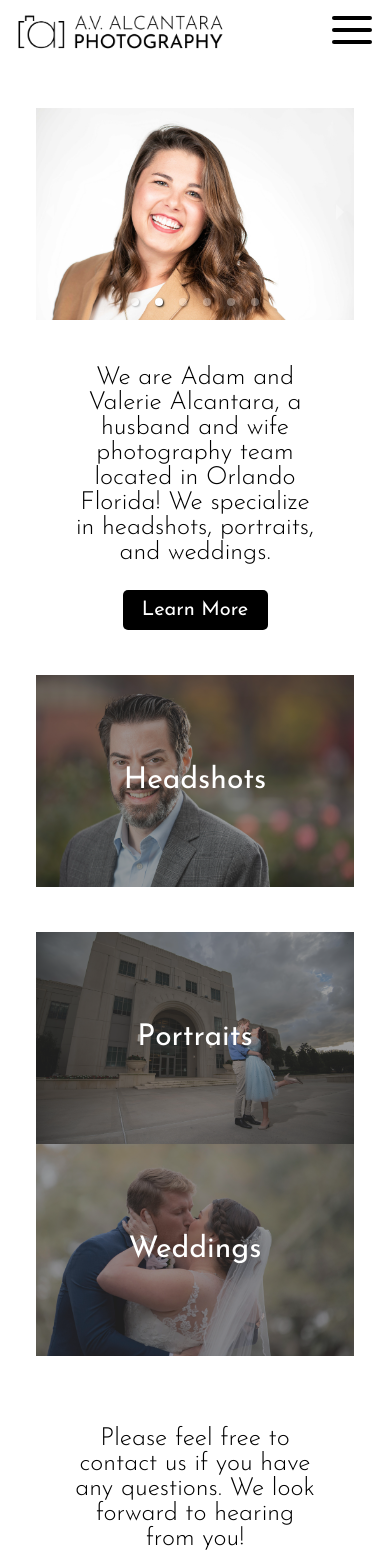
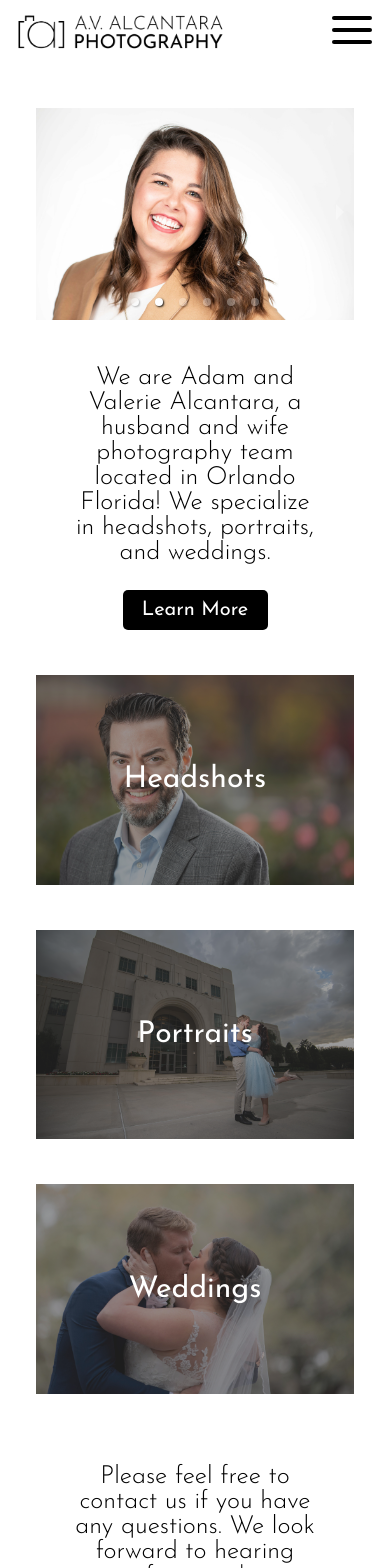
Before and after one commit to adamalcantara/avalcantaraphotography, a React (Create React App) app: page / in a window 390 px wide. Shown: the top 1568 px of the page. Built offline with nearby package versions, Linux system fonts and the light colour scheme.

Commit message:
Fixing homepage issue

```diff
--- a/src/Pages/Home/Home.css
+++ b/src/Pages/Home/Home.css
@@ -40,8 +40,8 @@
 
 .services {
     width: 30%;
-    /* height: 400px; */
-    aspect-ratio: auto 3 / 2;
+    padding-bottom: 20%;
+    /* aspect-ratio: auto 3 / 2; */
     position: relative;
 }
 
@@ -115,9 +115,14 @@
 
     .services {
         width: 100%;
+        padding-bottom: 66%;
     }
 
     #portraits {
+        margin-top: 45px;
+    }
+
+    #weddings {
         margin-top: 45px;
     }
 
```
